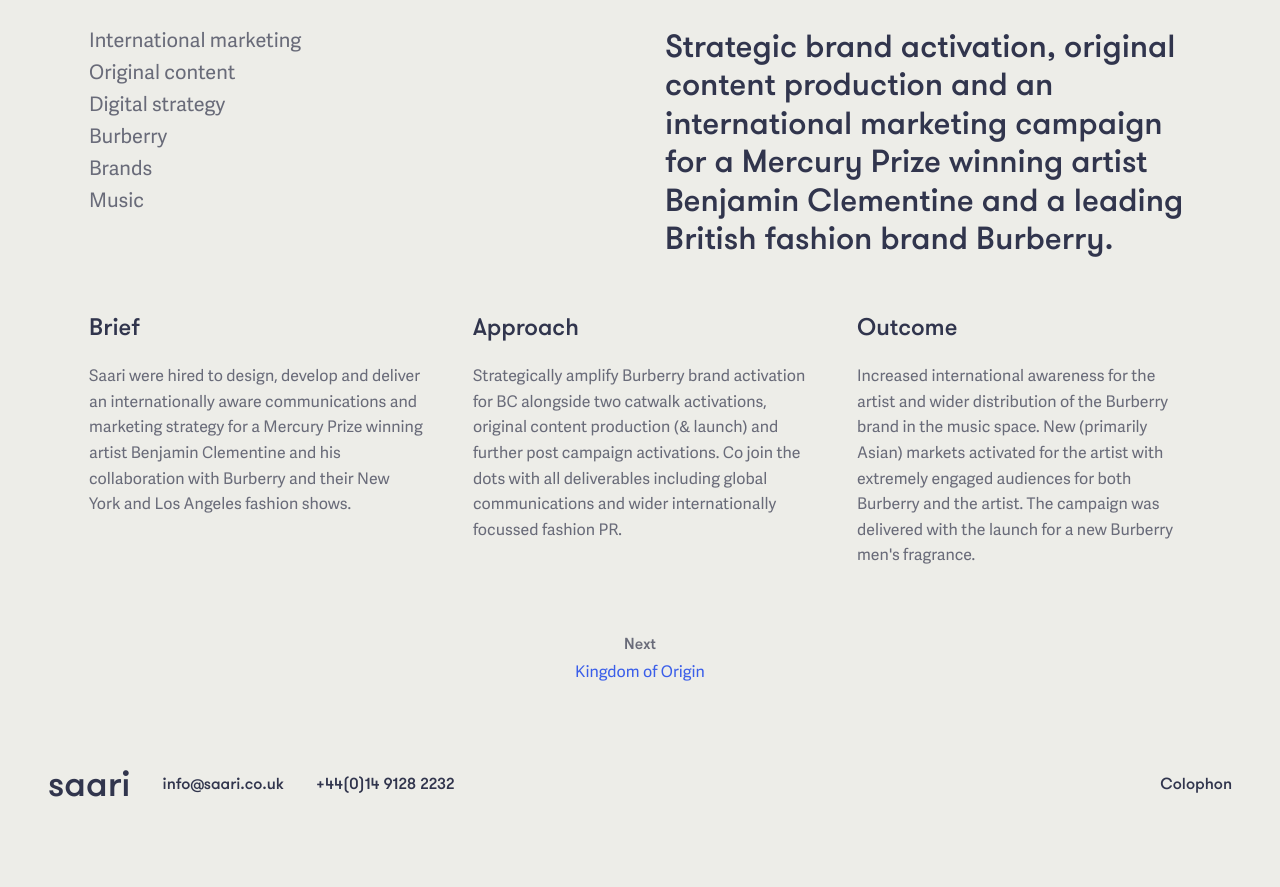
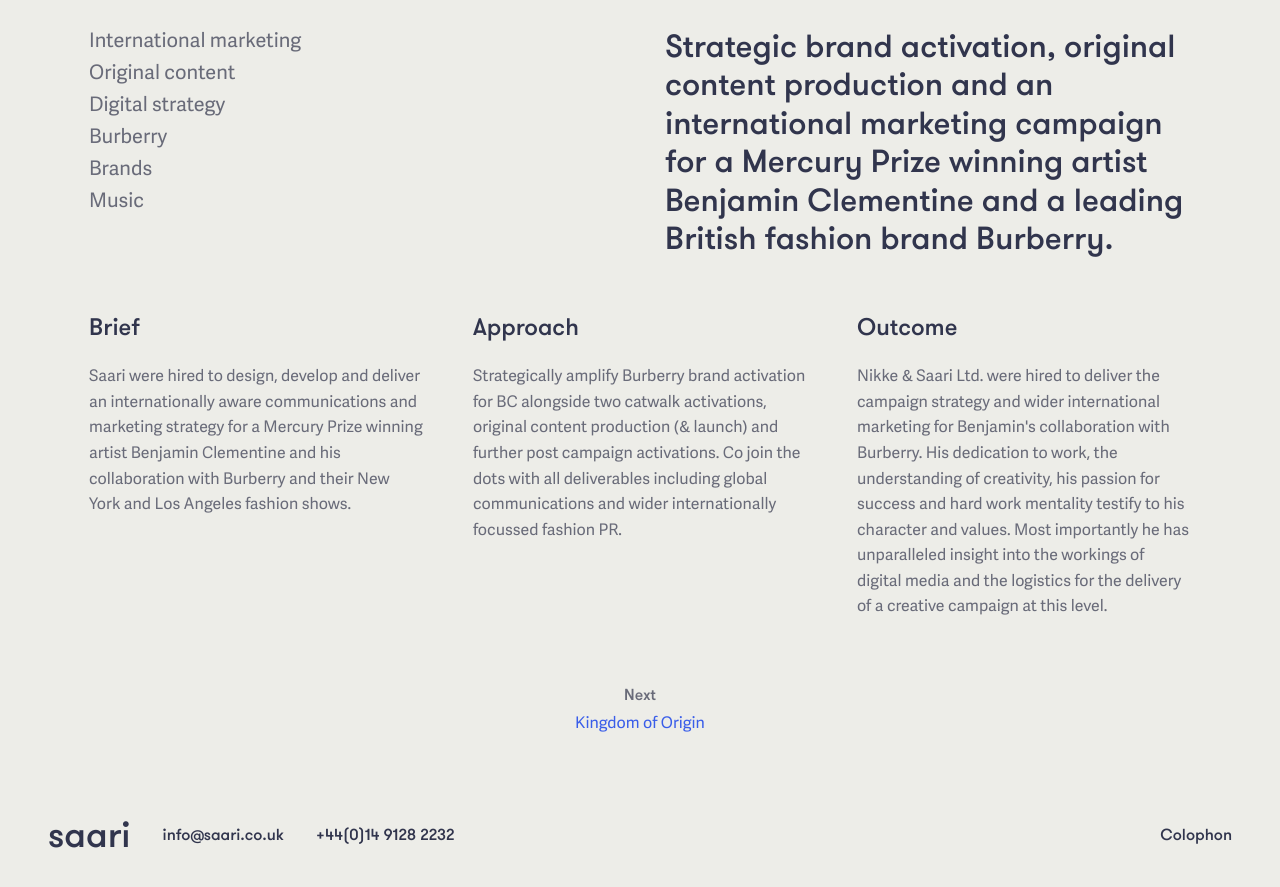
Before and after one commit to garethjohnsdesign/saari.co.uk, a Jekyll site: the page built from _projects/benjamin-clementine.markdown, in a window 1280 px wide and 900 px high, scrolled down 636 px. Shown: the top 887 px of the window. Built offline with Jekyll 4.4.1, drawn with Linux system fonts in a browser that asks for light colours; before the commit the page ends 1485 px from its top, so only the background shows below that.

Commit message:
Updated Benjamin Clementine

```diff
--- a/_projects/benjamin-clementine.markdown
+++ b/_projects/benjamin-clementine.markdown
@@ -29,9 +29,11 @@
     activations. Co join the dots with all deliverables including global communications
     and wider internationally focussed fashion PR.
 - title: Outcome
-  text: Increased international awareness for the artist and wider distribution of
-    the Burberry brand in the music space. New (primarily Asian) markets activated
-    for the artist with extremely engaged audiences for both Burberry and the artist.
-    The campaign was delivered with the launch for a new Burberry men's fragrance.
+  text: Nikke & Saari Ltd. were hired to deliver the campaign strategy and wider international
+    marketing for Benjamin's collaboration with Burberry. His dedication to work,
+    the understanding of creativity, his passion for success and hard work mentality
+    testify to his character and values. Most importantly he has unparalleled insight
+    into the workings of digital media and the logistics for the delivery of a creative
+    campaign at this level.
 layout: project
 ---
```
